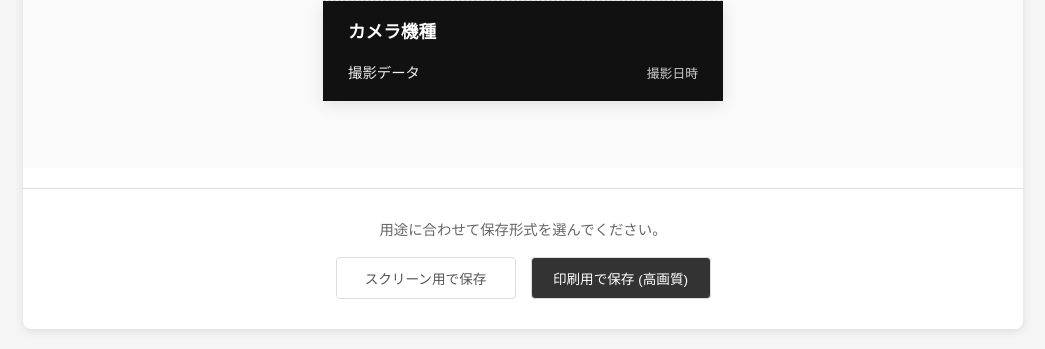
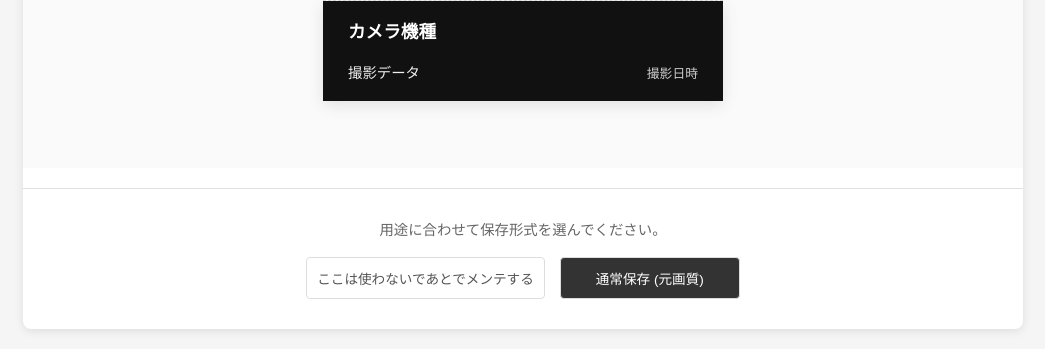
Before and after one commit to risu1823/photo-frame-app, a Flask app: page / in a window 1280 px wide. Shown: the part 1060-1409 px from the top of the page, without its empty margins (117-1162 px from the left). Run offline with Flask 3, Linux system fonts and the light colour scheme; some libraries are stand-ins or nearby versions.

Commit message:
Update index.html

```diff
--- a/templates/index.html
+++ b/templates/index.html
@@ -104,8 +104,8 @@
                 <p>用途に合わせて保存形式を選んでください。</p>
             </div>
             <div class="download-buttons">
-                <button id="downloadScreenBtn" class="btn">スクリーン用で保存</button>
-                <button id="downloadPrintBtn" class="btn btn-primary">印刷用で保存 (高画質)</button>
+                <button id="downloadScreenBtn" class="btn">ここは使わないであとでメンテする</button>
+                <button id="downloadPrintBtn" class="btn btn-primary">通常保存 (元画質)</button>
             </div>
         </div>
     </div>
```
